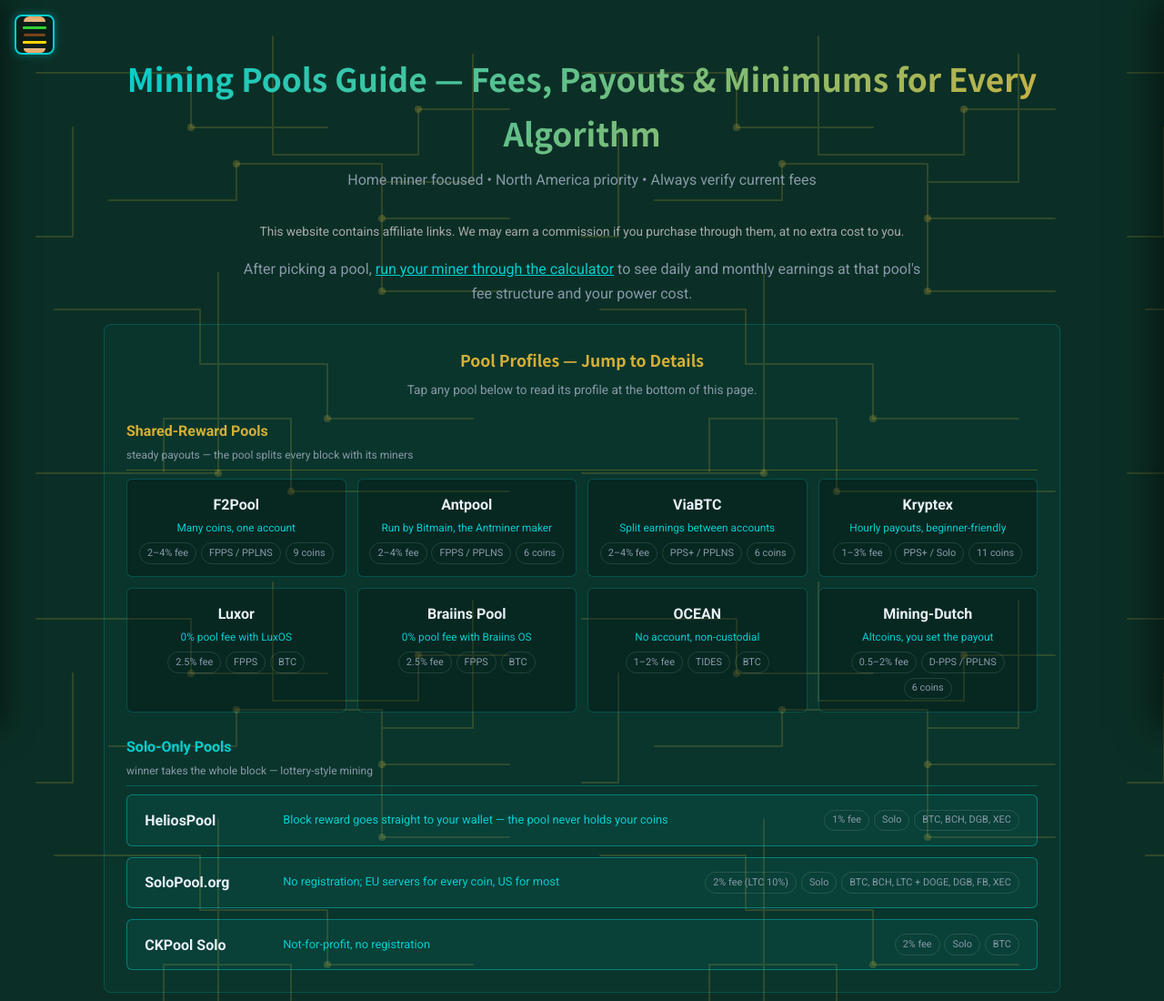
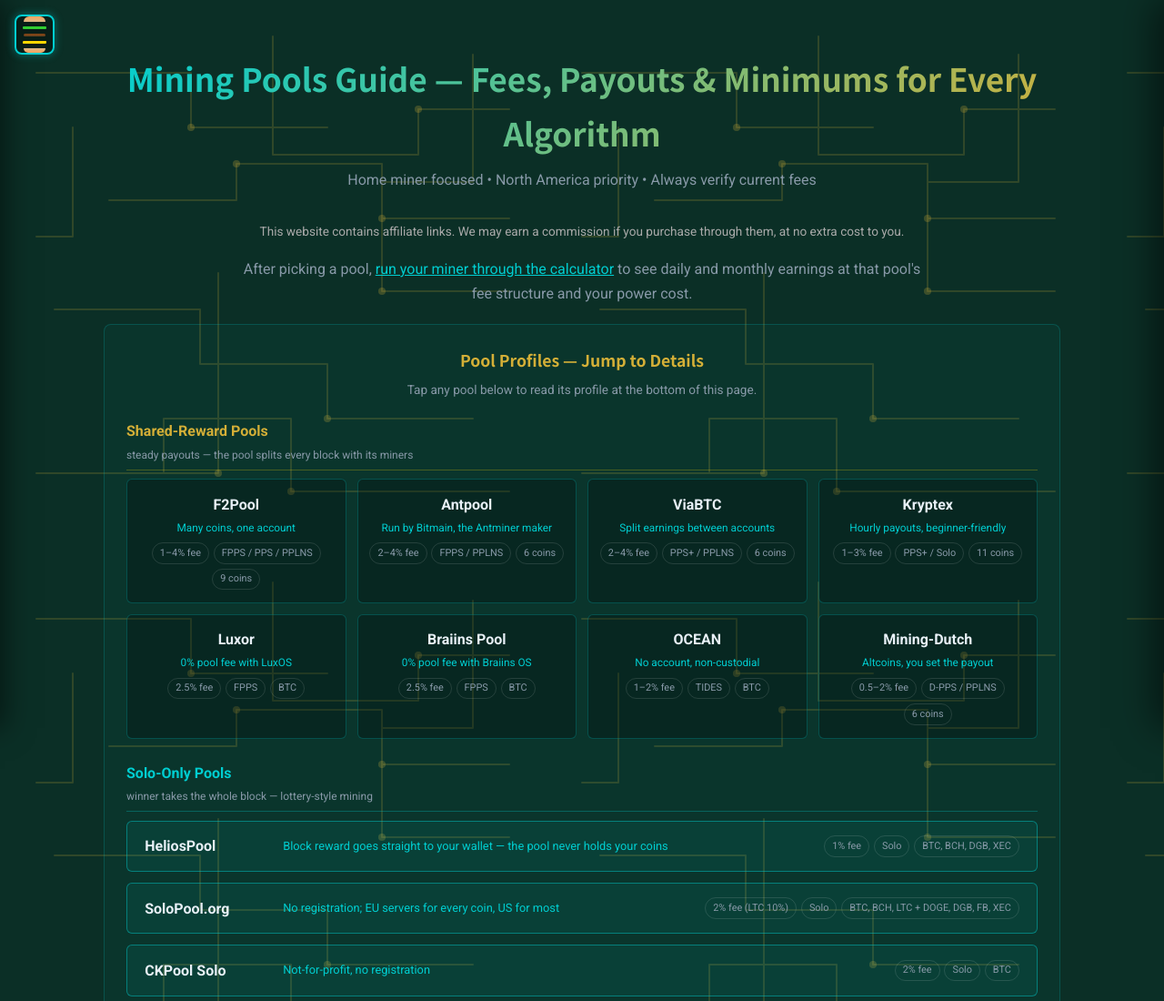
Before and after one commit to shawnwalker411-crypto/solaray-effect, a plain HTML site: page pools.html in a window 1280 px wide. Shown: the top 1100 px of the page at 91% size. Drawn offline with Linux system fonts and the light colour scheme.

Commit message:
B: pools.html - F2Pool card: 1-4% fee, FPPS / PPS / PPLNS

```diff
--- a/pools.html
+++ b/pools.html
@@ -1273,7 +1273,7 @@
       <p class="pool-tiles-sub">Tap any pool below to read its profile at the bottom of this page.</p>
       <h4 class="pool-group-title">Shared-Reward Pools <span>steady payouts &mdash; the pool splits every block with its miners</span></h4>
       <div class="pool-tiles-grid">
-        <a class="pool-tile pool-card" href="#profile-f2pool"><span class="pc-name">F2Pool</span><span class="pc-best">Many coins, one account</span><span class="pc-facts"><span class="pc-chip">2&ndash;4% fee</span><span class="pc-chip">FPPS / PPLNS</span><span class="pc-chip">9 coins</span></span></a>
+        <a class="pool-tile pool-card" href="#profile-f2pool"><span class="pc-name">F2Pool</span><span class="pc-best">Many coins, one account</span><span class="pc-facts"><span class="pc-chip">1&ndash;4% fee</span><span class="pc-chip">FPPS / PPS / PPLNS</span><span class="pc-chip">9 coins</span></span></a>
         <a class="pool-tile pool-card" href="#profile-antpool"><span class="pc-name">Antpool</span><span class="pc-best">Run by Bitmain, the Antminer maker</span><span class="pc-facts"><span class="pc-chip">2&ndash;4% fee</span><span class="pc-chip">FPPS / PPLNS</span><span class="pc-chip">6 coins</span></span></a>
         <a class="pool-tile pool-card" href="#profile-viabtc"><span class="pc-name">ViaBTC</span><span class="pc-best">Split earnings between accounts</span><span class="pc-facts"><span class="pc-chip">2&ndash;4% fee</span><span class="pc-chip">PPS+ / PPLNS</span><span class="pc-chip">6 coins</span></span></a>
         <a class="pool-tile pool-card" href="#profile-kryptex"><span class="pc-name">Kryptex</span><span class="pc-best">Hourly payouts, beginner-friendly</span><span class="pc-facts"><span class="pc-chip">1&ndash;3% fee</span><span class="pc-chip">PPS+ / Solo</span><span class="pc-chip">11 coins</span></span></a>
```
